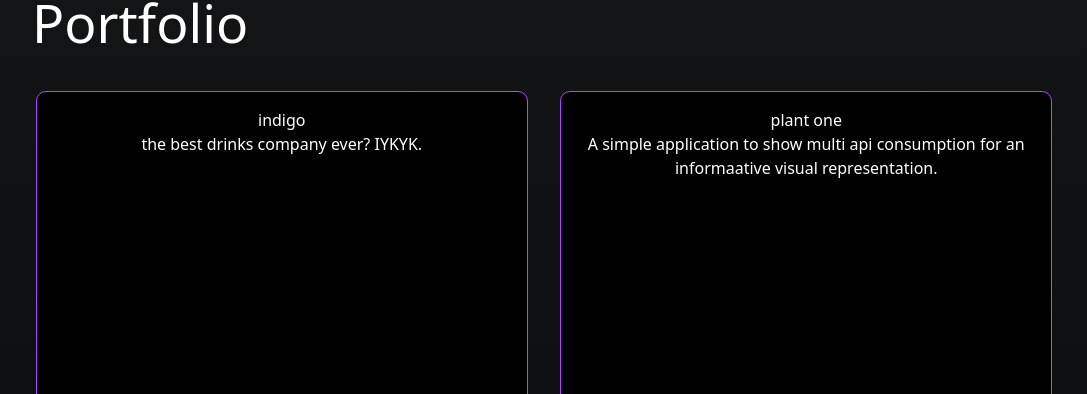
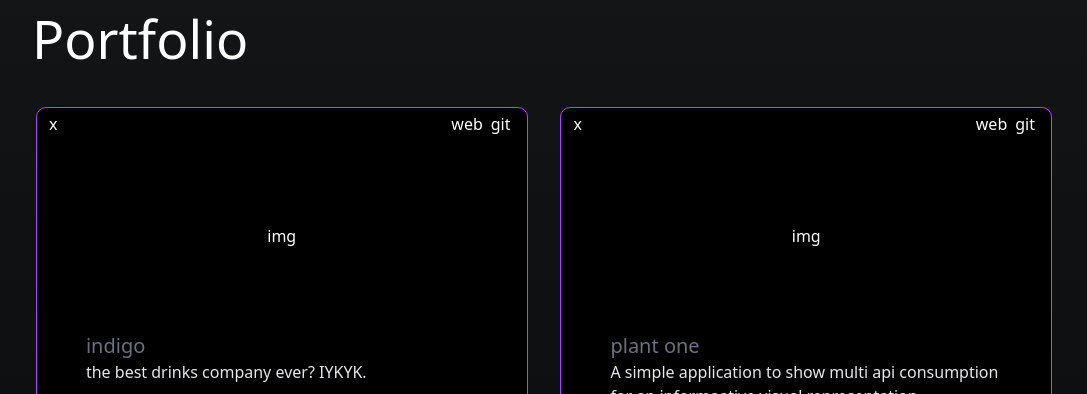
Before and after one commit to OB-CODE/2025Website, a React (Vite) app: page / in a window 1280 px wide. Shown: the part 2406-2800 px from the top of the page, without its empty margins (96-1183 px from the left). Built offline with nearby package versions, Linux system fonts and the light colour scheme.

Commit message:
Project cards tailwin adjusted with theglowcard to be used for project placeholder.

```diff
--- a/src/components/ProgrammingIcons/ProgrammingLanguages.tsx
+++ b/src/components/ProgrammingIcons/ProgrammingLanguages.tsx
@@ -9,7 +9,7 @@ const ProgrammingLanguages = () => {
   const [isAnimated, setIsAnimated] = useState(false);
 
   return (
-    <div className="min-h-[25rem] pt-[10vh] md:min-h-[35rem] flex flex-col justify-center items-center h-full w-full">
+    <div className="min-h-[25rem] pt-[10vh] md:min-h-[35rem] flex flex-col justify-center items-center h-full w-full pb-[2vh]">
       <Heading2 inputString="Languages / Tools" />
       <div className="pt-5">
         {/* <TestButton></TestButton> */}
--- a/src/components/projects/ProjectCards.tsx
+++ b/src/components/projects/ProjectCards.tsx
@@ -24,11 +24,40 @@ const ProjectCards = () => {
       {projectsToMap.map((project) => {
         return (
           <GlowCard
-            className={`w-[90%] md:w-[48%] m-1 mb-5 h-[40vh]`}
-            glowColor="#825D8D"
-            glowSize={300}>
-            {project.name}
-            <div className="bg-black">{project.description}</div>
+            glowSize={250}
+            glowColor="#444444"
+            className="w-[90%] md:w-[48%] m-1 mb-5 min-h-[40vh] flex flex-col">
+            {/* Header */}
+            <div data-testId="projectContainer" className="flex w-full ">
+              <div
+                data-testId="projectHeaderTray"
+                className="flex w-full justify-between p-1 px-3">
+                <div>x</div>
+                <div className="flex">
+                  <div className="px-1">web</div>
+                  <div className="px-1">git</div>
+                </div>
+              </div>
+            </div>
+
+            {/* Body - Expands to fill remaining space */}
+            <div
+              data-testId="projectBody"
+              className="min-h-0 flex items-center justify-center flex-grow-2">
+              img
+            </div>
+
+            {/* Footer */}
+            <div
+              data-testId="projectFooter"
+              className="flex flex-col w-full items-center justify-start min-h-[12vh] pb-4">
+              <div className="w-[80%] text-left text-gray-500 text-xl">
+                {project.name}
+              </div>
+              <div className="w-[80%] text-left text-gray-200">
+                {project.description}
+              </div>
+            </div>
           </GlowCard>
         );
       })}
--- a/src/components/ui/GlowCard.tsx
+++ b/src/components/ui/GlowCard.tsx
@@ -40,9 +40,10 @@ const GlowCard = ({
   return (
     <div
       ref={cardRef}
-      className={`relative overflow-hidden rounded-lg p-4 transition duration-300 bg-black border-[0.1px] border-purple-500 ${className}`}
+      className={`relative rounded-lg transition duration-300 h-full min-h-[40vh] bg-black border-[0.1px] border-purple-500 ${className}`}
       onMouseMove={handleMouseMove}
       onMouseLeave={handleMouseLeave}>
+      {/* Glow effect */}
       <motion.div
         className="pointer-events-none absolute inset-0"
         style={{
@@ -50,9 +51,14 @@ const GlowCard = ({
             radial-gradient(${glowSize}px circle at ${mouseX}px ${mouseY}px, ${glowColor}, transparent 80%)
           `,
           opacity: 0.5,
+          height: "100%",
         }}
       />
-      <div className="relative z-10 text-white">{children}</div>
+
+      {/* Content inside the card */}
+      <div className="relative z-10 w-full min-h-[40vh] h-full text-white flex-grow flex flex-col">
+        {children}
+      </div>
     </div>
   );
 };
```
